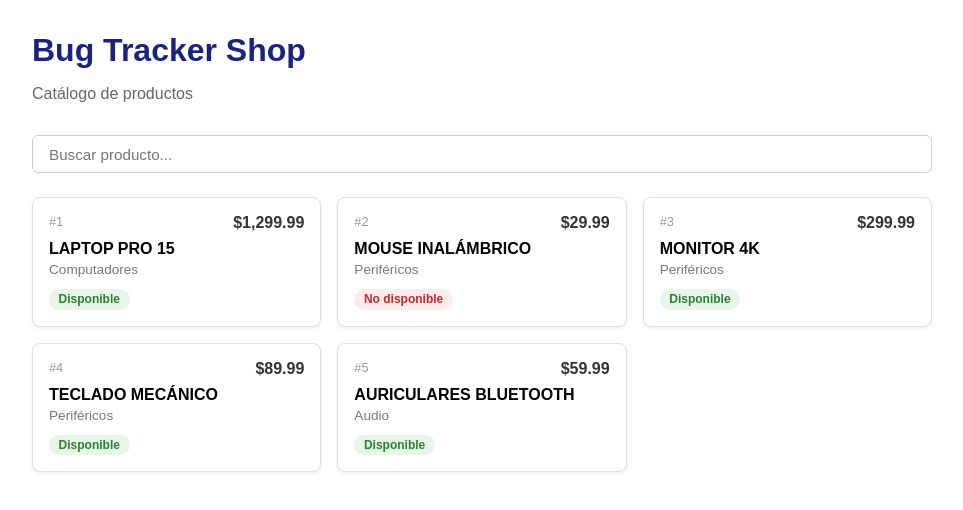
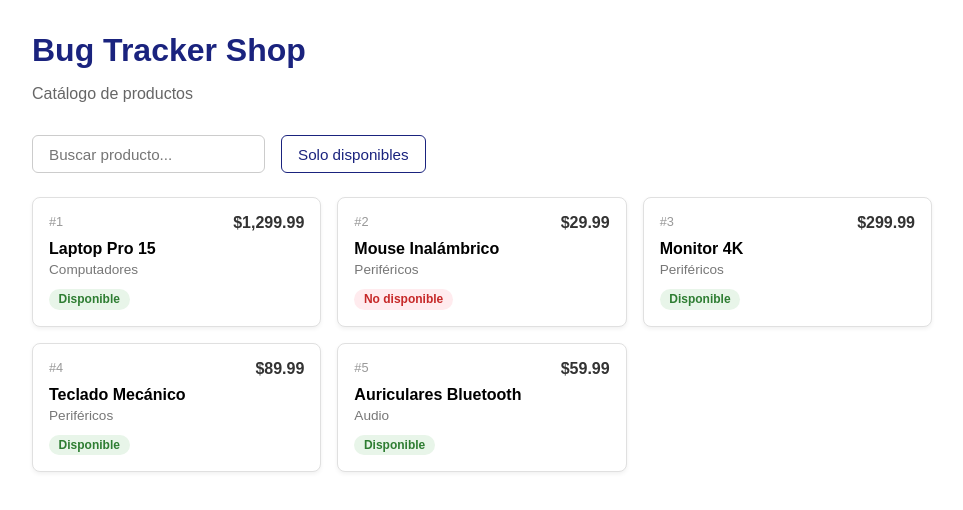
Before and after one commit to Ortizias/angular-20, an Angular app: page / in a window 1280 px wide. Shown: the top 510 px of the page, without its empty margins (158-1121 px from the left). Built offline with nearby package versions, Linux system fonts and the light colour scheme.

Commit message:
feat(day-04): refactor state to signals; add showOnlyAvailable toggle and centralized isAvailable method

```diff
--- a/src/app/products/product-card.component.html
+++ b/src/app/products/product-card.component.html
@@ -5,7 +5,7 @@
       <span class="product-price">{{ product.price | currency:'USD' }}</span>
     </div>
 
-    <h3 class="product-name">{{ displayName }}</h3>
+    <h3 class="product-name">{{ product.name }}</h3>
     <p class="product-category">{{ product.category }}</p>
 
     <span
--- a/src/app/products/product-card.component.ts
+++ b/src/app/products/product-card.component.ts
@@ -10,10 +10,5 @@ import { Product } from '../models/product.model';
   styleUrl: './product-card.component.scss',
 })
 export class ProductCardComponent {
-
   @Input({ required: true }) product!: Product;
-
-  get displayName(): string {
-    return this.product.name.toUpperCase();
-  }
 }
--- a/src/app/products/product-filter.component.scss
+++ b/src/app/products/product-filter.component.scss
@@ -1,5 +1,5 @@
 .filter-bar {
-  margin-bottom: 1.5rem;
+  flex: 1;
 
   input {
     width: 100%;
--- a/src/app/products/product-list.component.html
+++ b/src/app/products/product-list.component.html
@@ -1,10 +1,12 @@
-<!-- fix(bug-2): (filterChange) enlazado → el padre actualiza el estado -->
-<app-product-filter (filterChange)="onFilterChange($event)" />
+<div class="controls">
+  <app-product-filter (filterChange)="onFilterChange($event)" />
+  <button class="toggle-btn" (click)="toggleAvailable()">
+    {{ showOnlyAvailable() ? 'Mostrar todos' : 'Solo disponibles' }}
+  </button>
+</div>
 
-<!-- fix(bug-1): @for itera filteredProducts(), ningún item es undefined -->
 <ul class="product-list">
   @for (product of filteredProducts(); track product.id) {
-    <!-- fix(bug-4): toda la presentación delegada al hijo -->
     <li>
       <app-product-card [product]="product" />
     </li>
--- a/src/app/products/product-list.component.scss
+++ b/src/app/products/product-list.component.scss
@@ -1,3 +1,27 @@
+.controls {
+  display: flex;
+  align-items: center;
+  gap: 1rem;
+  margin-bottom: 1.5rem;
+}
+
+.toggle-btn {
+  padding: 0.6rem 1rem;
+  font-size: 0.95rem;
+  border: 1px solid #1a237e;
+  border-radius: 6px;
+  background: #fff;
+  color: #1a237e;
+  cursor: pointer;
+  white-space: nowrap;
+  transition: background 0.2s, color 0.2s;
+
+  &:hover {
+    background: #1a237e;
+    color: #fff;
+  }
+}
+
 .product-list {
   list-style: none;
   padding: 0;
--- a/src/app/products/product-list.component.ts
+++ b/src/app/products/product-list.component.ts
@@ -11,26 +11,38 @@ import { ProductFilterComponent } from './product-filter.component';
   styleUrl: './product-list.component.scss',
 })
 export class ProductListComponent {
-  private readonly searchTerm = signal('');
-
-  readonly products: Product[] = [
+  readonly products = signal<Product[]>([
     { id: 1, name: 'Laptop Pro 15',         price: 1299.99, stock: 10, category: 'Computadores' },
     { id: 2, name: 'Mouse Inalámbrico',     price: 29.99,  stock: 0,  category: 'Periféricos'  },
     { id: 3, name: 'Monitor 4K',            price: 299.99, stock: 5,  category: 'Periféricos'  },
     { id: 4, name: 'Teclado Mecánico',      price: 89.99,  stock: 3,  category: 'Periféricos'  },
     { id: 5, name: 'Auriculares Bluetooth', price: 59.99,  stock: 7,  category: 'Audio'        },
-  ];
+  ]);
+
+  readonly searchTerm = signal('');
+  readonly showOnlyAvailable = signal(false);
 
   readonly filteredProducts = computed(() => {
     const term = this.searchTerm().toLowerCase().trim();
-    if (!term) return this.products;
-    return this.products.filter(p =>
-      p.name.toLowerCase().includes(term) ||
-      p.category.toLowerCase().includes(term)
-    );
+    const onlyAvailable = this.showOnlyAvailable();
+    return this.products().filter(p => {
+      const matchesTerm = !term ||
+        p.name.toLowerCase().includes(term) ||
+        p.category.toLowerCase().includes(term);
+      const matchesAvailability = !onlyAvailable || this.isAvailable(p);
+      return matchesTerm && matchesAvailability;
+    });
   });
+
+  isAvailable(product: Product): boolean {
+    return product.stock > 0;
+  }
 
   onFilterChange(term: string): void {
     this.searchTerm.set(term);
   }
+
+  toggleAvailable(): void {
+    this.showOnlyAvailable.update(v => !v);
+  }
 }
```
